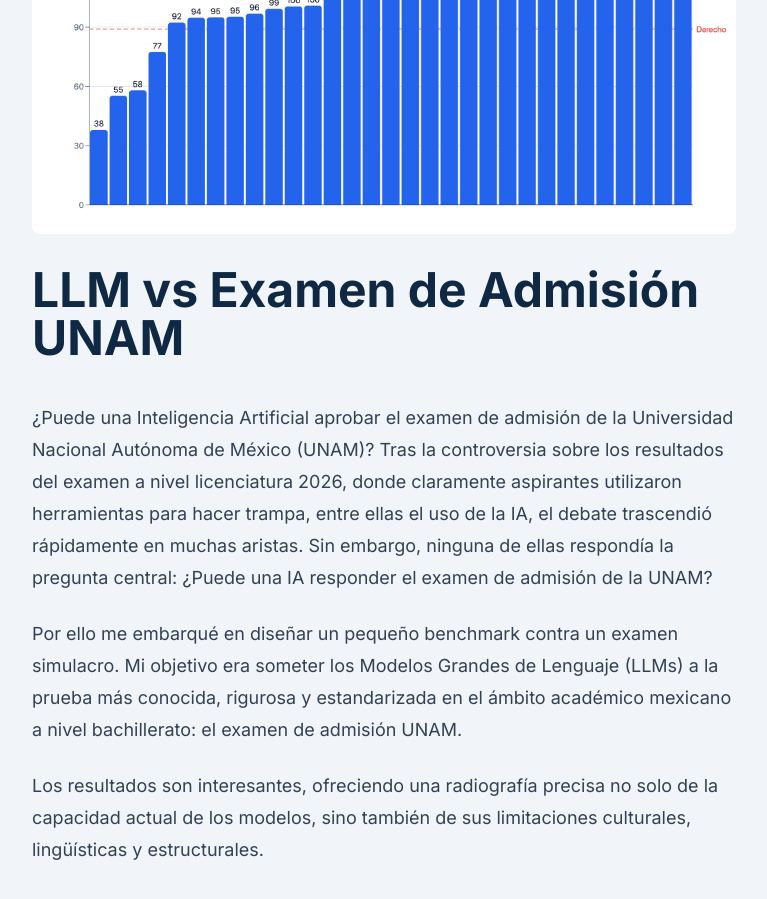
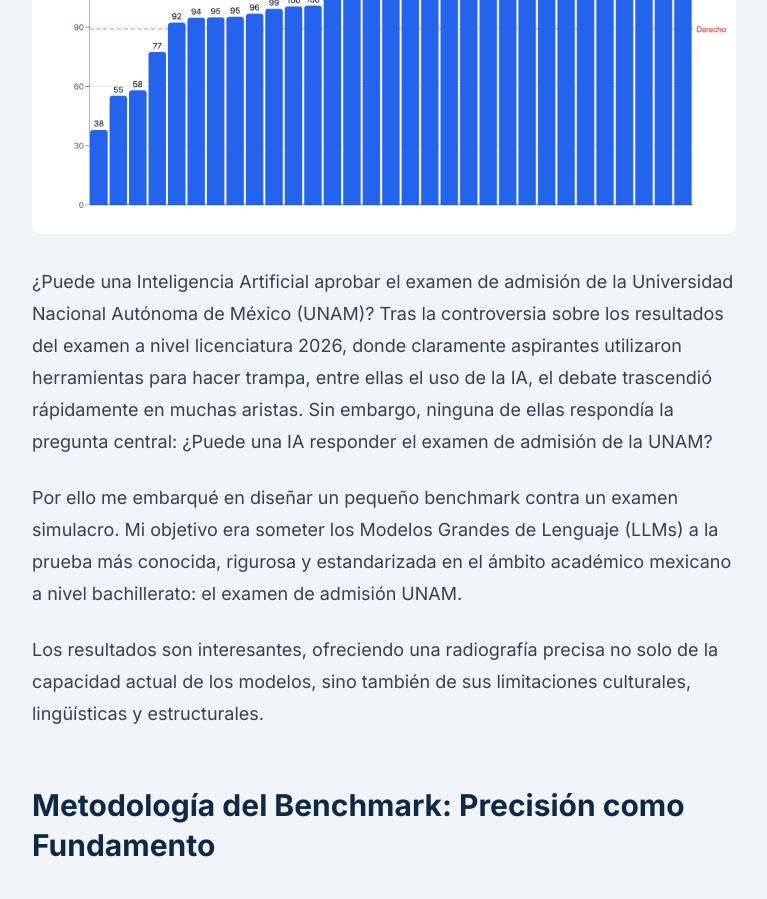
Before and after one commit to 3zcurdia/3zcurdia.github.io, a Jekyll site: the page built from _posts/2026-08-05-llms-vs-unam.md, in a window 1280 px wide and 900 px high, scrolled down 534 px. Shown: the whole window, without its empty margins (256-1023 px from the left). Built offline with Jekyll 4.4.1, drawn with Linux system fonts in a browser that asks for light colours; nearby versions of some CDN libraries.

Commit message:
Remove title

```diff
--- a/_posts/2026-08-05-llms-vs-unam.md
+++ b/_posts/2026-08-05-llms-vs-unam.md
@@ -10,7 +10,6 @@
   - llms
   - AI assisted
 ---
-# LLM vs Examen de Admisión UNAM
 
 ¿Puede una Inteligencia Artificial aprobar el examen de admisión de la Universidad Nacional Autónoma de México (UNAM)? Tras la controversia sobre los resultados del examen a nivel licenciatura 2026, donde claramente aspirantes utilizaron herramientas para hacer trampa, entre ellas el uso de la IA, el debate trascendió rápidamente en muchas aristas. Sin embargo, ninguna de ellas respondía la pregunta central: ¿Puede una IA responder el examen de admisión de la UNAM?
 
```
